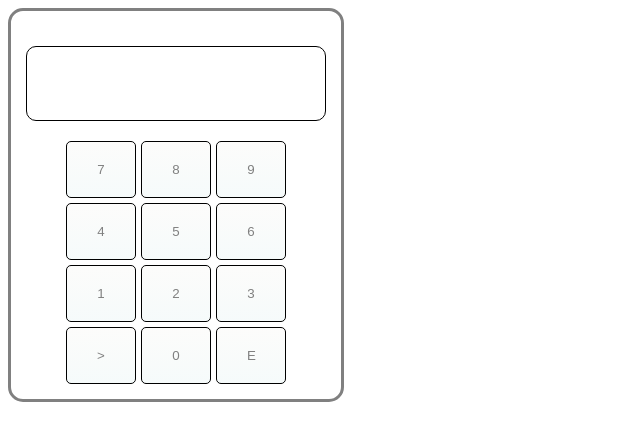
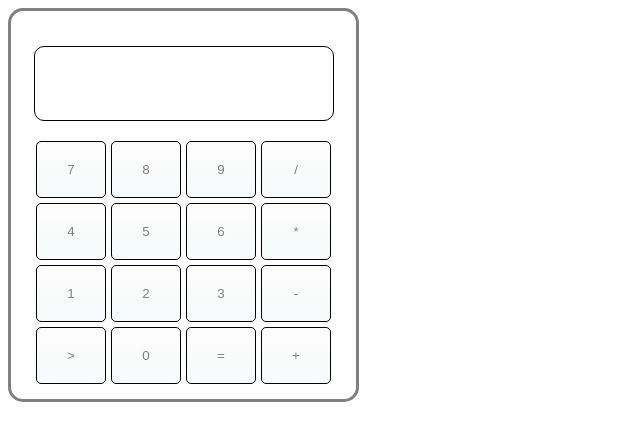
Before and after one commit to limbonalim/Lock-and-Calculator, a React (Vite) app: page / in a window 1280 px wide. Shown: the top 440 px of the page, without its empty margins (0-640 px from the left). Built offline with nearby package versions, Linux system fonts and the light colour scheme.

Commit message:
add Calculator container

```diff
--- a/src/App.tsx
+++ b/src/App.tsx
@@ -1,10 +1,12 @@
 import Lock from './containers/Lock/Lock';
+import Calculator from './containers/Calculator/Calculator';
 
 const App = () => {
 
   return (
     <>
-      <Lock/>
+      {/*<Lock/>*/}
+      <Calculator/>
     </>
   );
 };
--- a/src/app/store.ts
+++ b/src/app/store.ts
@@ -1,11 +1,13 @@
 import {configureStore} from '@reduxjs/toolkit';
 import {lockReducer} from '../containers/Lock/lockSlice';
+import {calculatorReducer} from '../containers/Calculator/calculatorSlice';
 
 export const store = configureStore({
   reducer: {
     lock: lockReducer,
+    calculator: calculatorReducer
   },
-})
+});
 
 export type RootState = ReturnType<typeof store.getState>;
 export type AppDispatch = typeof store.dispatch;
--- a/src/components/Display/Display.tsx
+++ b/src/components/Display/Display.tsx
@@ -18,7 +18,7 @@ const MemoDisplay: React.FC<Props> = React.memo(function Display({style, value})
     </div>
   );
 }, (prevProps, nextProps) => {
-  return (prevProps.value === nextProps.value) && (prevProps.style.length === nextProps.style.length);
+  return (prevProps.value === nextProps.value) && (prevProps.style?.length === nextProps.style?.length);
 });
 
 export default MemoDisplay;
--- /dev/null
+++ b/src/containers/Calculator/Calculator.css
@@ -0,0 +1,15 @@
+.calculator {
+  width: 315px;
+  border: 3px solid grey;
+  border-radius: 15px;
+  padding: 15px;
+}
+
+.keyboard {
+  display: flex;
+  flex-wrap: wrap;
+  padding: 0 10px;
+  justify-content: center;
+  margin: 0 auto;
+  gap: 5px;
+}
--- a/src/containers/Calculator/Calculator.tsx
+++ b/src/containers/Calculator/Calculator.tsx
@@ -0,0 +1,59 @@
+import React from 'react';
+import {useDispatch, useSelector} from 'react-redux';
+import MemoDisplay from '../../components/Display/Display';
+import MemoButton from '../../components/Button/Button';
+import {RootState} from '../../app/store';
+import {add, remove, equal, plus, minus, multiply, divide} from './calculatorSlice';
+import './Calculator.css';
+
+
+const buttons: string[] = ['7', '8', '9', '/', '4', '5', '6', '*', '1', '2', '3', '-', '>', '0', '=', '+'];
+const Calculator = () => {
+  const value = useSelector((state: RootState) => state.calculator);
+  const dispatch = useDispatch();
+  const onClick = (value: string) => {
+    switch (value) {
+      case '>':
+        dispatch(remove());
+        break;
+      case '=':
+        dispatch(equal());
+        break;
+      case '+':
+        dispatch(plus());
+        break;
+      case '-':
+        dispatch(minus());
+        break;
+      case '*':
+        dispatch(multiply());
+        break;
+      case '/':
+        dispatch(divide());
+        break;
+      default:
+        dispatch(add(value));
+    }
+  };
+
+  const keyboard = buttons.map((item) => (
+    <MemoButton
+      key={item}
+      value={item}
+      onClick={onClick}
+    />
+  ));
+
+  return (
+    <div className="calculator">
+      <MemoDisplay
+        value={value.show}
+      />
+      <div className="keyboard">
+        {keyboard}
+      </div>
+    </div>
+  );
+};
+
+export default Calculator;
--- /dev/null
+++ b/src/containers/Calculator/calculatorSlice.ts
@@ -0,0 +1,100 @@
+import {createSlice, PayloadAction} from '@reduxjs/toolkit';
+
+interface CalculatorStore {
+  show: string;
+  valueOne: string;
+  valueTwo: string;
+  result: number;
+  switcher: boolean;
+  operator: string | null;
+}
+
+const initialState: CalculatorStore = {
+  show: '',
+  valueOne: '',
+  valueTwo: '',
+  result: 0,
+  switcher: true,
+  operator: null,
+};
+
+export const calculatorSlice = createSlice({
+  name: 'create',
+  initialState,
+  reducers: {
+    add: (state, action: PayloadAction<string>) => {
+      if (state.switcher) {
+        state.valueOne += action.payload;
+        state.show = state.valueOne;
+      } else {
+        state.valueTwo += action.payload;
+        state.show = state.valueTwo;
+      }
+    },
+    remove: (state) => {
+      if (state.switcher) {
+        if (state.valueOne.length) {
+          const current = state.valueOne.split('');
+          current.pop();
+          state.valueOne = current.join('');
+          state.show = state.valueOne;
+        }
+      } else {
+        if (state.valueTwo.length) {
+          const current = state.valueTwo.split('');
+          current.pop();
+          state.valueTwo = current.join('');
+          state.show = state.valueTwo;
+        }
+      }
+    },
+    equal: (state) => {
+      const numberOne = parseFloat(state.valueOne);
+      const numberTwo = parseFloat(state.valueTwo);
+      switch (state.operator) {
+        case '+':
+          state.result = numberOne + numberTwo;
+          break;
+        case '-':
+          state.result = numberOne - numberTwo;
+          break;
+        case '*':
+          state.result = numberOne * numberTwo;
+          break;
+        case '/':
+          state.result = numberOne / numberTwo;
+          break;
+      }
+      if (state.result.toString() === 'Infinity') {
+        state.result = 0;
+      } else if (!state.result) {
+        state.result = 0;
+      }
+      state.valueOne = state.result.toString();
+      state.result = 0;
+      state.switcher = true;
+      state.valueTwo = '';
+      state.show = state.valueOne;
+    },
+    plus: (state) => {
+      state.switcher = false;
+      state.operator = '+';
+    },
+    minus: (state) => {
+      state.switcher = false;
+      state.operator = '-';
+    },
+    multiply: (state) => {
+      state.switcher = false;
+      state.operator = '*';
+    },
+    divide: (state) => {
+      state.switcher = false;
+      state.operator = '/';
+    }
+  }
+});
+
+export const calculatorReducer = calculatorSlice.reducer;
+
+export const {add, remove, equal, plus, minus, multiply, divide} = calculatorSlice.actions;
--- a/src/containers/Lock/Lock.tsx
+++ b/src/containers/Lock/Lock.tsx
@@ -78,7 +78,6 @@ const Lock = () => {
       <MemoDisplay
         value={pin}
         style={style}
-        status={lockValue.status}
       />
       <div className="keyboard">
         {keyboard}
```
